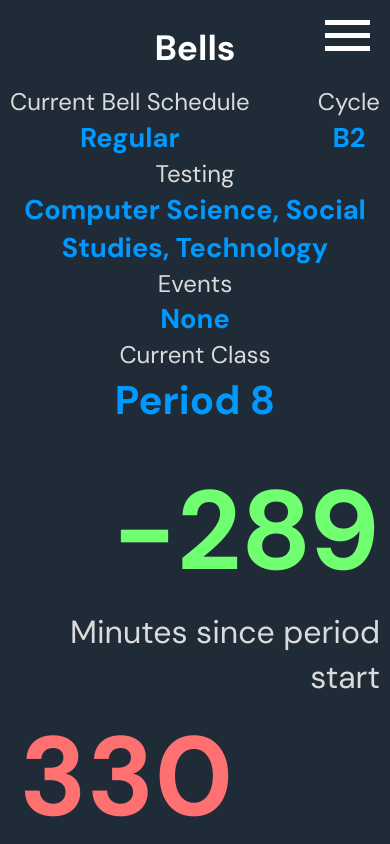
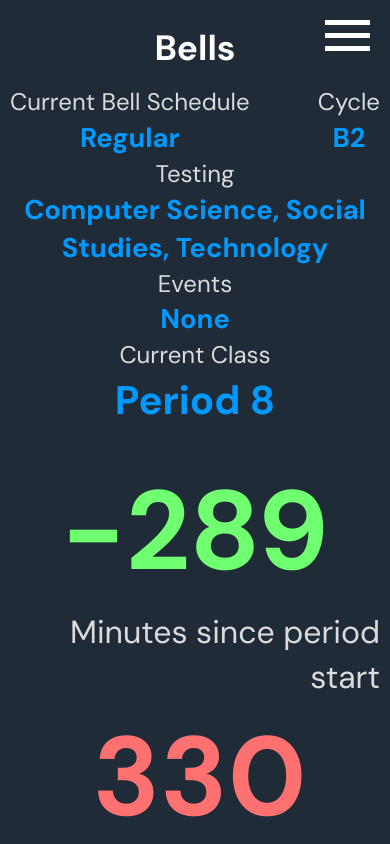
Before and after one commit to thunder-red-star/today.stuy.world, a React (Create React App) app: page /bells in a window 390 px wide. Shown: the top 844 px of the page. Built offline with nearby package versions, Linux system fonts and the light colour scheme.

Commit message:
an attempt at responsiveness

```diff
--- a/src/css/Main.css
+++ b/src/css/Main.css
@@ -57,7 +57,7 @@ html * {
     padding: 0;
     margin-block: 0;
     margin-inline: 0;
-    align: center !important;
+    text-align: center !important;
   }
 }
 
@@ -70,7 +70,7 @@ html * {
     padding: 0;
     margin-block: 0;
     margin-inline: 0;
-    align: center !important;
+    text-align: center !important;
   }
 }
 
```
